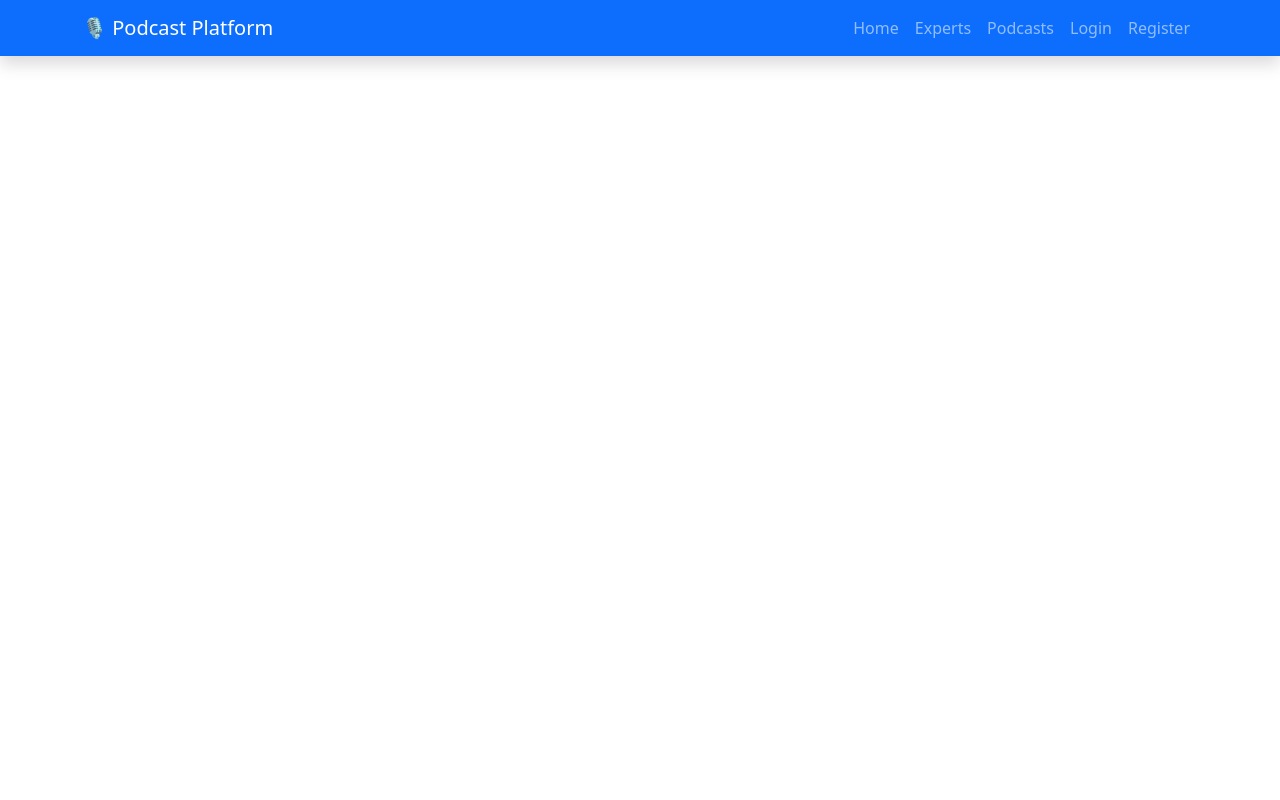
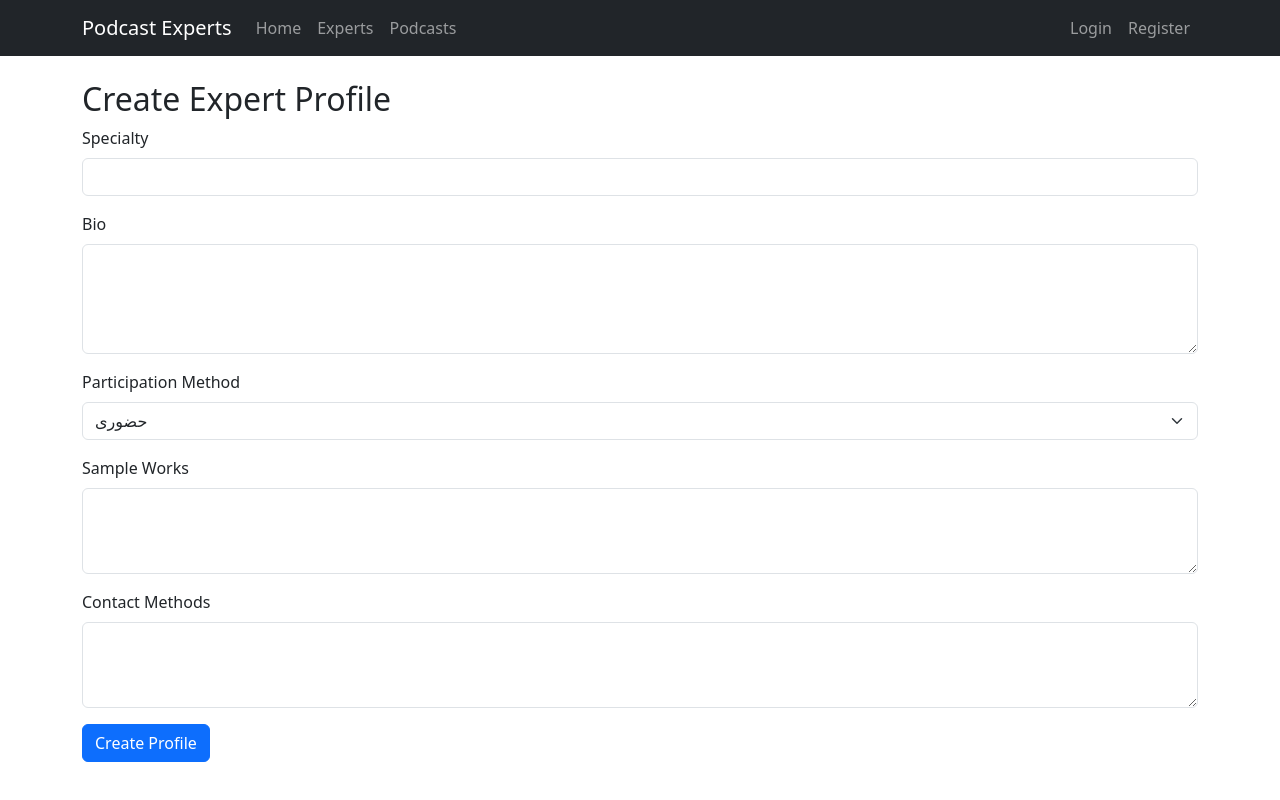
Before and after one commit to behzad17/podcast-experts-backend, a React (Create React App) app in the folder frontend/: page /expert/profile/create in a window 1280 px wide. Built offline with nearby package versions, Linux system fonts and the light colour scheme.

Commit message:
Added profile creation components for experts and podcasters, updated authentication flow, and improved error handling

```diff
--- a/frontend/src/App.js
+++ b/frontend/src/App.js
@@ -9,6 +9,8 @@
 import ExpertProfile from "./pages/ExpertProfile";
 import AdminDashboard from "./pages/AdminDashboard";
 import VerifyEmail from "./pages/VerifyEmail";
+import ExpertProfileCreate from "./pages/ExpertProfileCreate";
+import PodcasterProfileCreate from "./pages/PodcasterProfileCreate";
 import { HelmetProvider, Helmet } from "react-helmet-async";
 
 function App() {
@@ -38,6 +40,14 @@
           <Route path="/expert/:id" element={<ExpertProfile />} />
           <Route path="/admin" element={<AdminDashboard />} />
           <Route path="/verify-email/:token" element={<VerifyEmail />} />
+          <Route
+            path="/expert/profile/create"
+            element={<ExpertProfileCreate />}
+          />
+          <Route
+            path="/podcaster/profile/create"
+            element={<PodcasterProfileCreate />}
+          />
         </Routes>
       </Router>
     </HelmetProvider>
--- a/frontend/src/components/Navbar.js
+++ b/frontend/src/components/Navbar.js
@@ -4,23 +4,24 @@
 
 const NavigationBar = () => {
   const navigate = useNavigate();
-  const isAuthenticated = localStorage.getItem("token");
+  const isAuthenticated = !!localStorage.getItem("token");
+  const userType = localStorage.getItem("userType");
 
   const handleLogout = () => {
     localStorage.removeItem("token");
-    localStorage.removeItem("user");
+    localStorage.removeItem("userData");
     navigate("/login");
   };
 
   return (
-    <Navbar bg="primary" variant="dark" expand="lg" className="shadow">
+    <Navbar bg="dark" variant="dark" expand="lg">
       <Container>
         <Navbar.Brand as={Link} to="/">
-          🎙 Podcast Platform
+          Podcast Experts
         </Navbar.Brand>
         <Navbar.Toggle aria-controls="basic-navbar-nav" />
         <Navbar.Collapse id="basic-navbar-nav">
-          <Nav className="ms-auto">
+          <Nav className="me-auto">
             <Nav.Link as={Link} to="/">
               Home
             </Nav.Link>
@@ -30,7 +31,32 @@
             <Nav.Link as={Link} to="/podcasts">
               Podcasts
             </Nav.Link>
-            {!isAuthenticated ? (
+          </Nav>
+          <Nav>
+            {isAuthenticated ? (
+              <>
+                {userType === "expert" && (
+                  <Nav.Link as={Link} to="/expert/profile/create">
+                    Create Expert Profile
+                  </Nav.Link>
+                )}
+                {userType === "podcaster" && (
+                  <Nav.Link as={Link} to="/podcaster/profile/create">
+                    Create Podcaster Profile
+                  </Nav.Link>
+                )}
+                <Nav.Link as={Link} to="/profile">
+                  Profile
+                </Nav.Link>
+                <Button
+                  variant="outline-light"
+                  className="ms-2"
+                  onClick={handleLogout}
+                >
+                  Logout
+                </Button>
+              </>
+            ) : (
               <>
                 <Nav.Link as={Link} to="/login">
                   Login
@@ -38,19 +64,6 @@
                 <Nav.Link as={Link} to="/register">
                   Register
                 </Nav.Link>
-              </>
-            ) : (
-              <>
-                <Nav.Link as={Link} to="/profile">
-                  Profile
-                </Nav.Link>
-                <Button
-                  variant="outline-light"
-                  onClick={handleLogout}
-                  className="ms-2"
-                >
-                  Logout
-                </Button>
               </>
             )}
           </Nav>
--- /dev/null
+++ b/frontend/src/pages/ExpertProfileCreate.js
@@ -0,0 +1,141 @@
+import React, { useState } from "react";
+import { Container, Form, Button, Alert } from "react-bootstrap";
+import api from "../api/axios";
+import { useNavigate } from "react-router-dom";
+
+const ExpertProfileCreate = () => {
+  const [formData, setFormData] = useState({
+    specialty: "",
+    bio: "",
+    participation_method: "حضوری",
+    sample_works: "",
+    contact_methods: "",
+  });
+  const [error, setError] = useState("");
+  const [success, setSuccess] = useState(false);
+  const [isLoading, setIsLoading] = useState(false);
+  const navigate = useNavigate();
+
+  const handleChange = (e) => {
+    setFormData({ ...formData, [e.target.name]: e.target.value });
+    setError("");
+  };
+
+  const handleSubmit = async (e) => {
+    e.preventDefault();
+    setError("");
+    setSuccess(false);
+    setIsLoading(true);
+
+    try {
+      console.log("Sending expert profile creation request:", formData);
+      const response = await api.post("/experts/profile/create/", formData);
+      console.log("Profile creation response:", response.data);
+
+      setSuccess(true);
+      setTimeout(() => {
+        navigate("/profile");
+      }, 2000);
+    } catch (error) {
+      console.error("Profile creation error:", error);
+      if (error.response) {
+        console.error("Error response:", error.response.data);
+        if (error.response.status === 400) {
+          setError("Please check your input and try again");
+        } else if (error.response.status === 403) {
+          setError("You already have an expert profile");
+        } else {
+          setError(error.response.data.detail || "Error creating profile");
+        }
+      } else if (error.code === "ERR_NETWORK") {
+        setError(
+          "Cannot connect to server. Please check if the server is running."
+        );
+      } else {
+        setError("An unexpected error occurred. Please try again.");
+      }
+    } finally {
+      setIsLoading(false);
+    }
+  };
+
+  return (
+    <Container className="mt-4">
+      <h2>Create Expert Profile</h2>
+      {error && <Alert variant="danger">{error}</Alert>}
+      {success && (
+        <Alert variant="success">
+          Profile created successfully! Redirecting to profile page...
+        </Alert>
+      )}
+      <Form onSubmit={handleSubmit}>
+        <Form.Group className="mb-3">
+          <Form.Label>Specialty</Form.Label>
+          <Form.Control
+            type="text"
+            name="specialty"
+            value={formData.specialty}
+            onChange={handleChange}
+            required
+          />
+        </Form.Group>
+
+        <Form.Group className="mb-3">
+          <Form.Label>Bio</Form.Label>
+          <Form.Control
+            as="textarea"
+            rows={4}
+            name="bio"
+            value={formData.bio}
+            onChange={handleChange}
+            required
+          />
+        </Form.Group>
+
+        <Form.Group className="mb-3">
+          <Form.Label>Participation Method</Form.Label>
+          <Form.Select
+            name="participation_method"
+            value={formData.participation_method}
+            onChange={handleChange}
+            required
+          >
+            <option value="حضوری">حضوری</option>
+            <option value="تصویری">تصویری</option>
+            <option value="تلفنی">تلفنی</option>
+            <option value="مکاتبه">مکاتبه</option>
+          </Form.Select>
+        </Form.Group>
+
+        <Form.Group className="mb-3">
+          <Form.Label>Sample Works</Form.Label>
+          <Form.Control
+            as="textarea"
+            rows={3}
+            name="sample_works"
+            value={formData.sample_works}
+            onChange={handleChange}
+          />
+        </Form.Group>
+
+        <Form.Group className="mb-3">
+          <Form.Label>Contact Methods</Form.Label>
+          <Form.Control
+            as="textarea"
+            rows={3}
+            name="contact_methods"
+            value={formData.contact_methods}
+            onChange={handleChange}
+            required
+          />
+        </Form.Group>
+
+        <Button type="submit" variant="primary" disabled={isLoading}>
+          {isLoading ? "Creating Profile..." : "Create Profile"}
+        </Button>
+      </Form>
+    </Container>
+  );
+};
+
+export default ExpertProfileCreate;
--- a/frontend/src/pages/Login.js
+++ b/frontend/src/pages/Login.js
@@ -6,43 +6,60 @@
 const Login = () => {
   const [formData, setFormData] = useState({ username: "", password: "" });
   const [error, setError] = useState("");
+  const [isLoading, setIsLoading] = useState(false);
   const navigate = useNavigate();
 
   const handleChange = (e) => {
     setFormData({ ...formData, [e.target.name]: e.target.value });
-    // Clear error when user starts typing
     setError("");
   };
 
   const handleSubmit = async (e) => {
     e.preventDefault();
     setError("");
+    setIsLoading(true);
+
     try {
+      console.log("Sending login request:", formData);
       const response = await api.post("/users/login/", formData);
-      localStorage.setItem("token", response.data.access);
-      navigate("/");
+      console.log("Login response:", response.data);
+
+      if (response.data.access) {
+        // Store the access token
+        localStorage.setItem("token", response.data.access);
+        // Store user data
+        localStorage.setItem("userData", JSON.stringify(response.data.user));
+        localStorage.setItem("userType", response.data.user.user_type);
+
+        // Update the default authorization header for future requests
+        api.defaults.headers.common[
+          "Authorization"
+        ] = `Bearer ${response.data.access}`;
+
+        navigate("/");
+      } else {
+        setError("Invalid response from server");
+      }
     } catch (error) {
+      console.error("Login error:", error);
       if (error.response) {
-        // Handle specific error cases
-        if (error.response.status === 403) {
-          setError("Please verify your email before logging in.");
-        } else if (error.response.status === 401) {
-          setError("Invalid username or password.");
+        console.error("Error response:", error.response.data);
+        if (error.response.status === 401) {
+          setError("Invalid username or password");
+        } else if (error.response.status === 403) {
+          setError("Please verify your email before logging in");
         } else {
-          setError(
-            error.response.data.detail || "Login failed. Please try again."
-          );
+          setError(error.response.data.detail || "Login failed");
         }
-      } else if (error.code === "ECONNABORTED") {
-        setError("Request timed out. Please try again.");
-      } else if (error.message.includes("Network Error")) {
+      } else if (error.code === "ERR_NETWORK") {
         setError(
-          "Cannot connect to server. Please check your internet connection."
+          "Cannot connect to server. Please check if the server is running."
         );
       } else {
         setError("An unexpected error occurred. Please try again.");
       }
-      console.error("Login error:", error);
+    } finally {
+      setIsLoading(false);
     }
   };
 
@@ -71,8 +88,8 @@
             required
           />
         </Form.Group>
-        <Button type="submit" className="mt-3">
-          Login
+        <Button type="submit" className="mt-3" disabled={isLoading}>
+          {isLoading ? "Logging in..." : "Login"}
         </Button>
       </Form>
     </Container>
--- /dev/null
+++ b/frontend/src/pages/PodcasterProfileCreate.js
@@ -0,0 +1,135 @@
+import React, { useState } from "react";
+import { Container, Form, Button, Alert } from "react-bootstrap";
+import api from "../api/axios";
+import { useNavigate } from "react-router-dom";
+
+const PodcasterProfileCreate = () => {
+  const [formData, setFormData] = useState({
+    channel_name: "",
+    description: "",
+    website: "",
+    social_media: "",
+    topics: "",
+  });
+  const [error, setError] = useState("");
+  const [success, setSuccess] = useState(false);
+  const [isLoading, setIsLoading] = useState(false);
+  const navigate = useNavigate();
+
+  const handleChange = (e) => {
+    setFormData({ ...formData, [e.target.name]: e.target.value });
+    setError("");
+  };
+
+  const handleSubmit = async (e) => {
+    e.preventDefault();
+    setError("");
+    setSuccess(false);
+    setIsLoading(true);
+
+    try {
+      console.log("Sending podcaster profile creation request:", formData);
+      const response = await api.post("/podcasts/profile/create/", formData);
+      console.log("Profile creation response:", response.data);
+
+      setSuccess(true);
+      setTimeout(() => {
+        navigate("/profile");
+      }, 2000);
+    } catch (error) {
+      console.error("Profile creation error:", error);
+      if (error.response) {
+        console.error("Error response:", error.response.data);
+        if (error.response.status === 400) {
+          setError("Please check your input and try again");
+        } else if (error.response.status === 403) {
+          setError("You already have a podcaster profile");
+        } else {
+          setError(error.response.data.detail || "Error creating profile");
+        }
+      } else if (error.code === "ERR_NETWORK") {
+        setError(
+          "Cannot connect to server. Please check if the server is running."
+        );
+      } else {
+        setError("An unexpected error occurred. Please try again.");
+      }
+    } finally {
+      setIsLoading(false);
+    }
+  };
+
+  return (
+    <Container className="mt-4">
+      <h2>Create Podcaster Profile</h2>
+      {error && <Alert variant="danger">{error}</Alert>}
+      {success && (
+        <Alert variant="success">
+          Profile created successfully! Redirecting to profile page...
+        </Alert>
+      )}
+      <Form onSubmit={handleSubmit}>
+        <Form.Group className="mb-3">
+          <Form.Label>Channel Name</Form.Label>
+          <Form.Control
+            type="text"
+            name="channel_name"
+            value={formData.channel_name}
+            onChange={handleChange}
+            required
+          />
+        </Form.Group>
+
+        <Form.Group className="mb-3">
+          <Form.Label>Description</Form.Label>
+          <Form.Control
+            as="textarea"
+            rows={4}
+            name="description"
+            value={formData.description}
+            onChange={handleChange}
+            required
+          />
+        </Form.Group>
+
+        <Form.Group className="mb-3">
+          <Form.Label>Website</Form.Label>
+          <Form.Control
+            type="url"
+            name="website"
+            value={formData.website}
+            onChange={handleChange}
+          />
+        </Form.Group>
+
+        <Form.Group className="mb-3">
+          <Form.Label>Social Media</Form.Label>
+          <Form.Control
+            as="textarea"
+            rows={3}
+            name="social_media"
+            value={formData.social_media}
+            onChange={handleChange}
+          />
+        </Form.Group>
+
+        <Form.Group className="mb-3">
+          <Form.Label>Topics</Form.Label>
+          <Form.Control
+            type="text"
+            name="topics"
+            value={formData.topics}
+            onChange={handleChange}
+            required
+          />
+        </Form.Group>
+
+        <Button type="submit" variant="primary" disabled={isLoading}>
+          {isLoading ? "Creating Profile..." : "Create Profile"}
+        </Button>
+      </Form>
+    </Container>
+  );
+};
+
+export default PodcasterProfileCreate;
--- a/frontend/src/pages/Register.js
+++ b/frontend/src/pages/Register.js
@@ -17,7 +17,6 @@
 
   const handleChange = (e) => {
     setFormData({ ...formData, [e.target.name]: e.target.value });
-    // Clear error when user starts typing
     setError("");
   };
 
@@ -39,6 +38,8 @@
       const response = await api.post("/users/register/", formData);
       console.log("Registration response:", response.data);
       setSuccess(true);
+      // Store user type for later use
+      localStorage.setItem("userType", formData.user_type);
       setTimeout(() => {
         navigate("/login");
       }, 5000);
```
Also changed, not shown: frontend/src/api/axios.js (+4 -5 lines).
